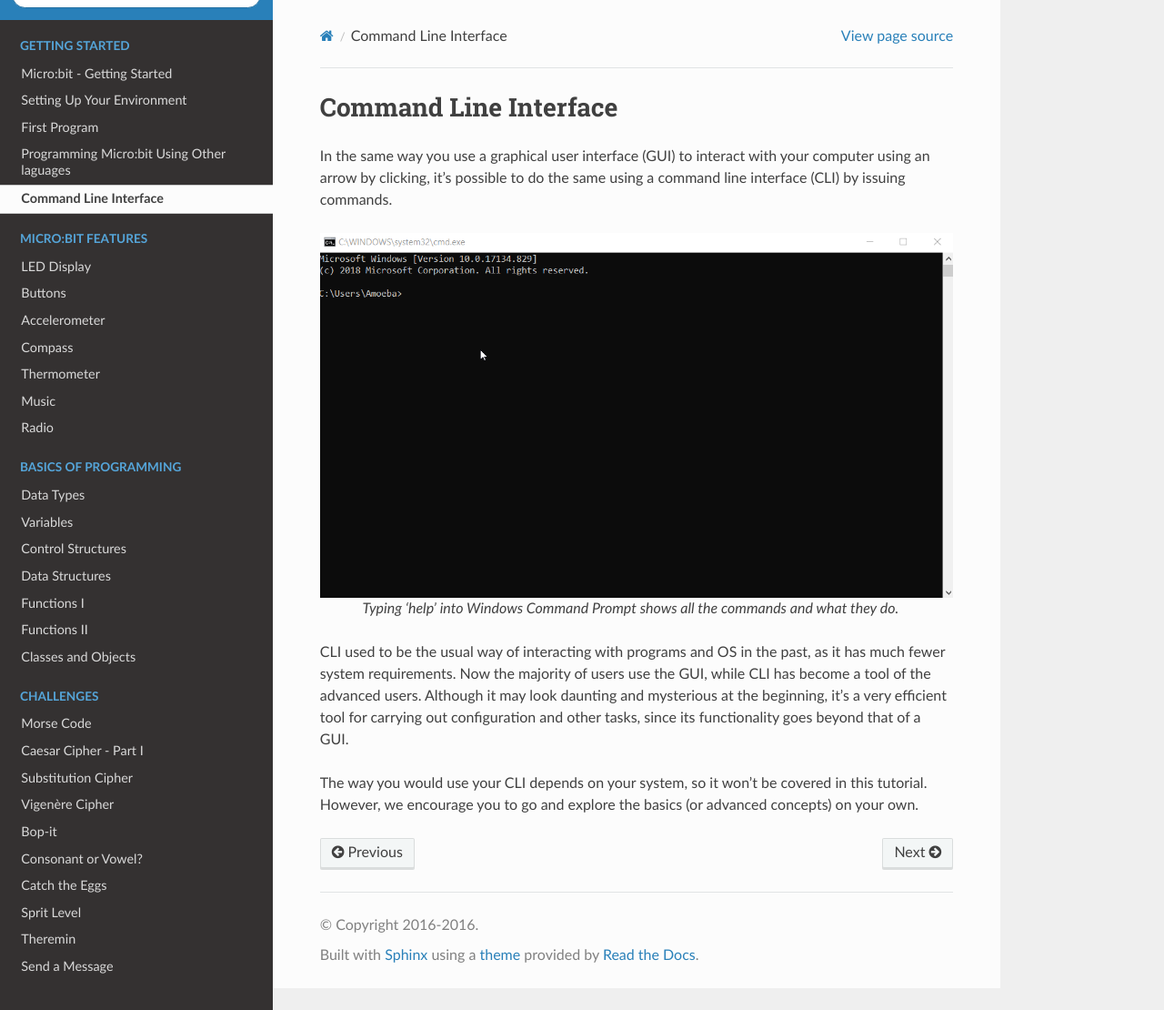
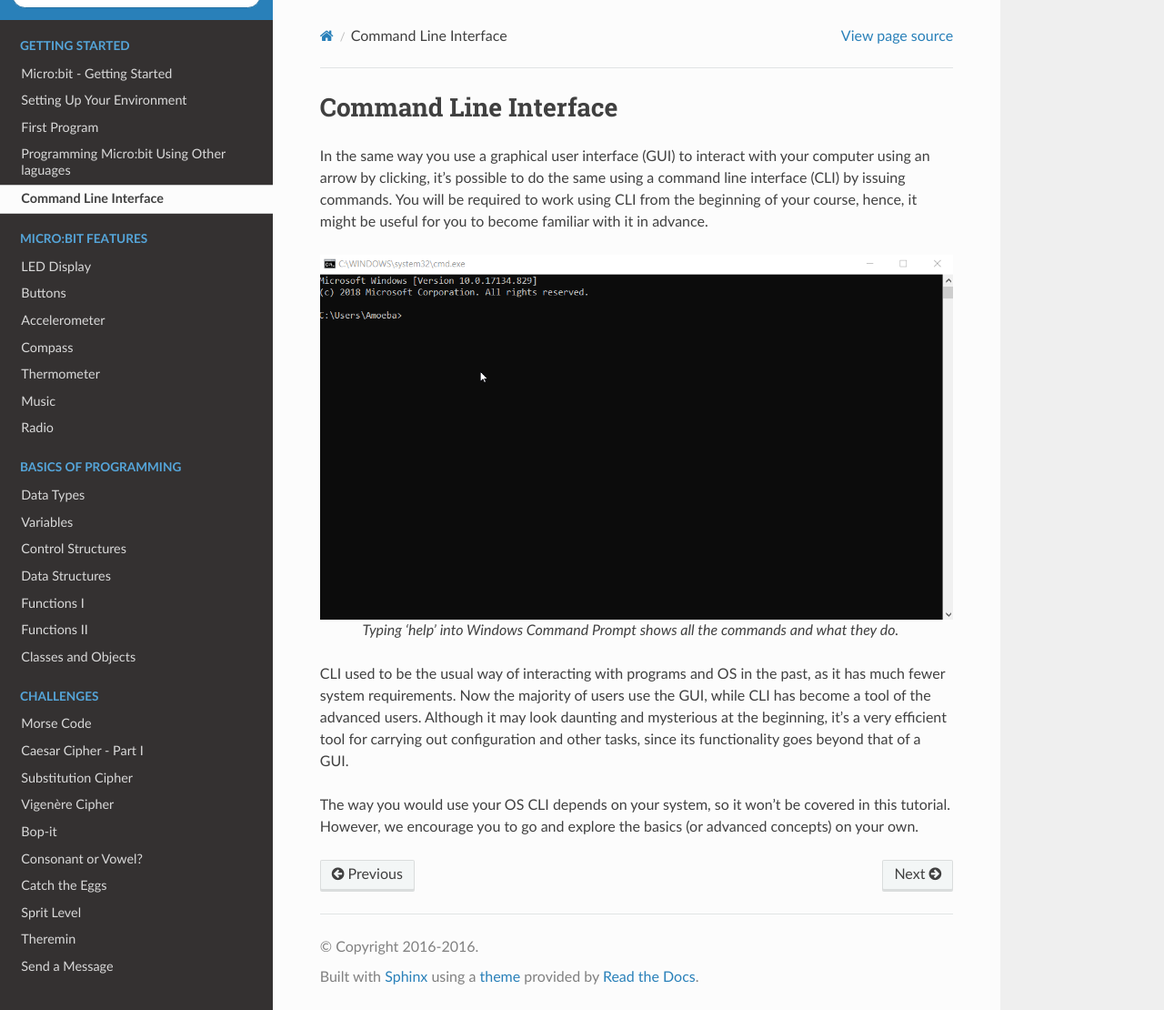
Before and after one commit to rharbird/microbit-challenges, a Sphinx documentation site: the page built from docs/source/introduction/cmd.rst, in a window 1280 px wide and 1110 px high. Shown: the whole window at 91% size. Built offline with Sphinx 7.4.7 and the Read the Docs theme 2.0.0, drawn with Linux system fonts in a browser that asks for light colours.

Commit message:
Add rationale

```diff
--- a/docs/source/introduction/cmd.rst
+++ b/docs/source/introduction/cmd.rst
@@ -3,7 +3,8 @@ Command Line Interface
 ***********************
 
 In the same way you use a graphical user interface (GUI) to interact with your computer using an arrow by clicking, it's possible to do the same using a command line
-interface (CLI) by issuing commands.
+interface (CLI) by issuing commands. You will be required to work using CLI from the beginning of your course, hence, it might be useful for you to become familiar with
+it in advance.
 
 .. figure:: assets/cmd_help.gif
    :align: center
@@ -14,5 +15,5 @@ CLI used to be the usual way of interacting with programs and OS in the past, as
 has become a tool of the advanced users. Although it may look daunting and mysterious at the beginning, it's a very efficient tool for carrying out configuration and
 other tasks, since its functionality goes beyond that of a GUI.
 
-The way you would use your CLI depends on your system, so it won't be covered in this tutorial. However, we encourage you to go and explore the basics (or advanced
+The way you would use your OS CLI depends on your system, so it won't be covered in this tutorial. However, we encourage you to go and explore the basics (or advanced
 concepts) on your own.
```
